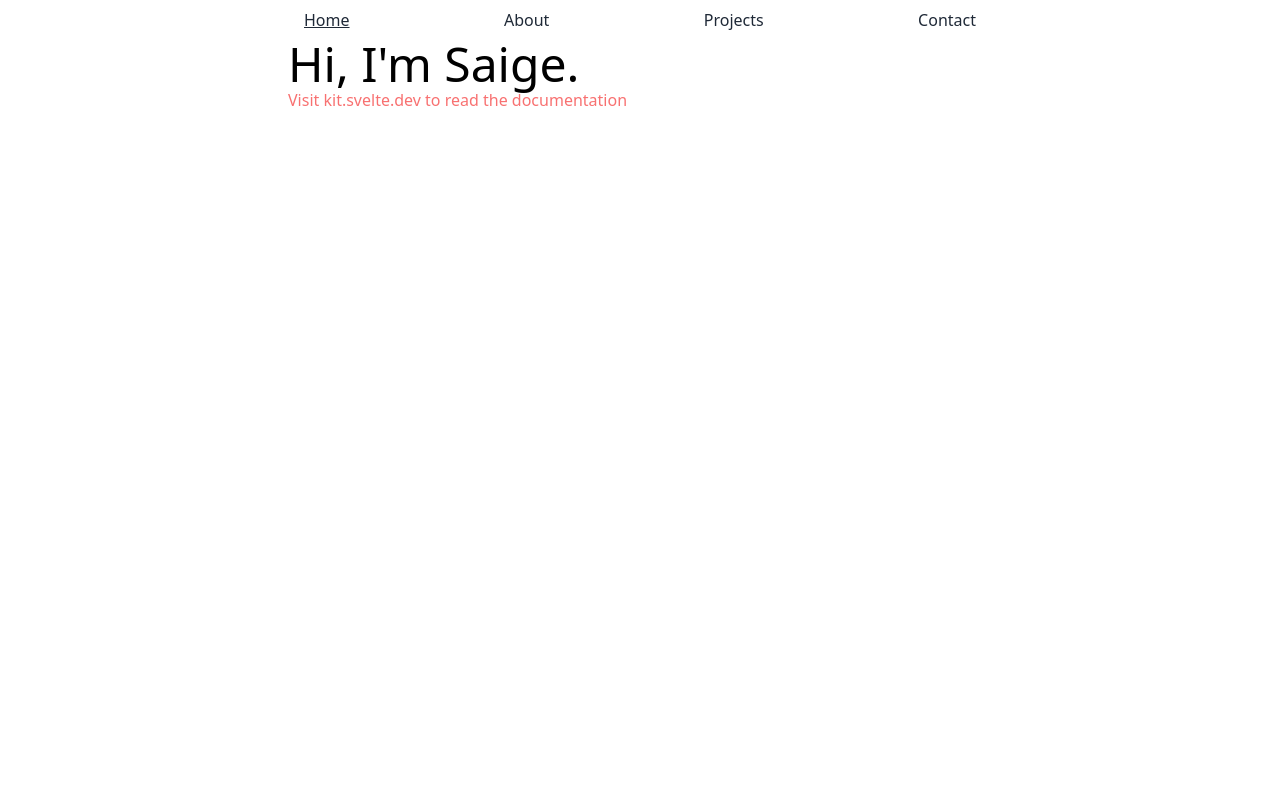
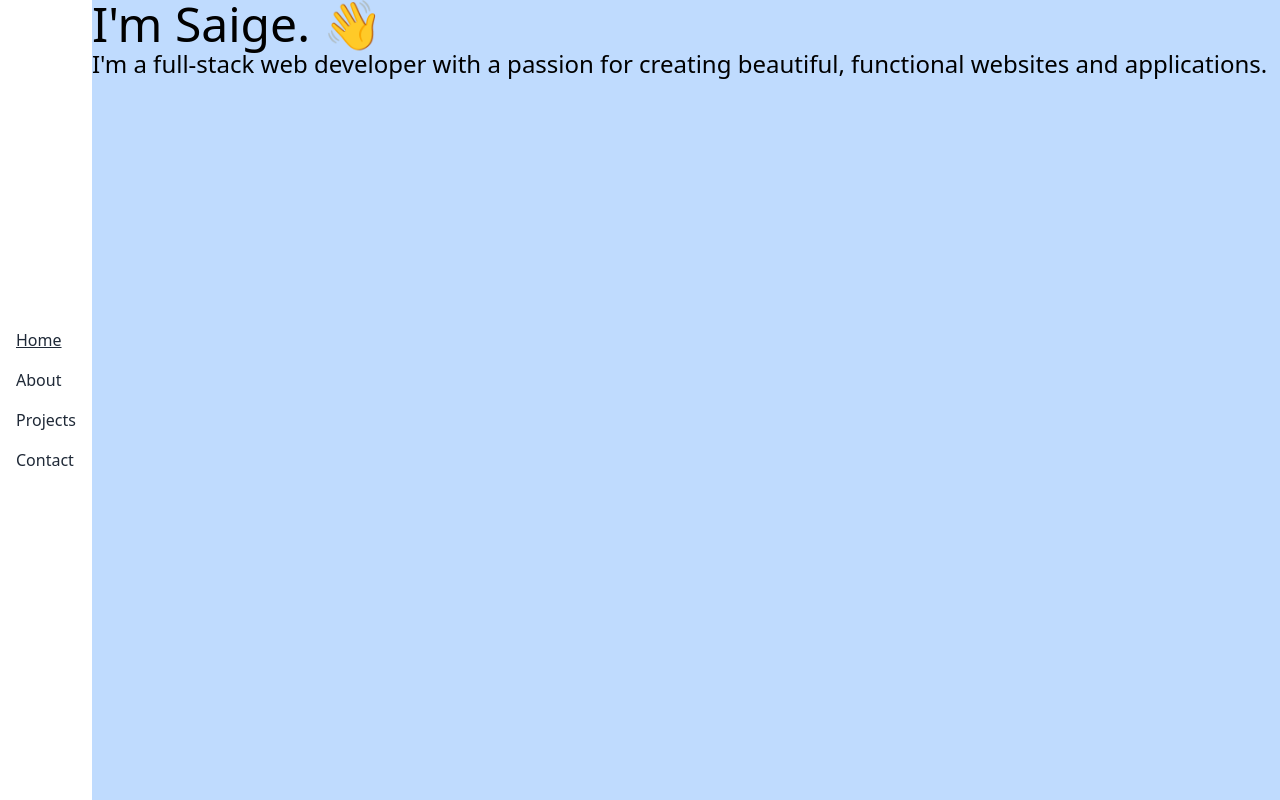
Before and after one commit to Saige243/saigecross.dev, a SvelteKit app: page / in a window 1280 px wide. Built offline with nearby package versions, Linux system fonts and the light colour scheme.

Commit message:
scaffolding scroll

```diff
--- a/src/routes/+layout.svelte
+++ b/src/routes/+layout.svelte
@@ -3,7 +3,7 @@
 	import Navbar from './Navbar.svelte';
 </script>
 
-<div class="px-16 md:px-48 xl:px-72">
+<div class="flex w-screen">
 	<Navbar />
 	<slot />
 </div>
--- a/src/routes/+page.svelte
+++ b/src/routes/+page.svelte
@@ -1,5 +1,4 @@
 <script>
-	import Navbar from './Navbar.svelte';
 </script>
 
 <svelte:head>
@@ -7,9 +6,34 @@
 	<meta name="description" content="Saige Cross Portfolio" />
 </svelte:head>
 
-<section>
-	<h1 class="text-5xl">Hi, I'm Saige.</h1>
-	<p class="text-red-400">
-		Visit <a href="https://kit.svelte.dev">kit.svelte.dev</a> to read the documentation
-	</p>
-</section>
+<article class="scroller">
+	<section class=" bg-blue-200">
+		<h1 class="text-5xl">I'm Saige. 👋</h1>
+		<h2 class="text-2xl">
+			I'm a full-stack web developer with a passion for creating beautiful, functional websites and
+			applications.
+		</h2>
+	</section>
+	<section class="bg-blue-400">
+		<h1 class="text-5xl pb-4">I'm Saige. 👋</h1>
+		<h2 class="text-2xl">
+			I'm a full-stack web developer with a passion for creating beautiful, functional websites and
+			applications.
+		</h2>
+	</section>
+</article>
+
+<style>
+	section {
+		height: 100vh;
+		width: 100vw;
+	}
+	.scroller {
+		height: 100vh; /* Set the height to the viewport height */
+		overflow-y: scroll;
+		scroll-snap-type: y mandatory;
+	}
+	.scroller section {
+		scroll-snap-align: start;
+	}
+</style>
--- a/src/routes/Navbar.svelte
+++ b/src/routes/Navbar.svelte
@@ -15,11 +15,11 @@
 	}
 </script>
 
-<navbar class="flex justify-between">
+<navbar class="flex flex-col px-4 justify-center">
 	{#each $pages as { name, path }}
 		<a
 			href={path}
-			class="px-4 py-2 text-gray-800 hover:bg-gray-200 hover:text-gray-900"
+			class="py-2 text-gray-800 hover:bg-gray-200 hover:text-gray-900"
 			class:active={$currentPage === path}
 			on:click={() => handleLinkClick(path)}
 		>
```
